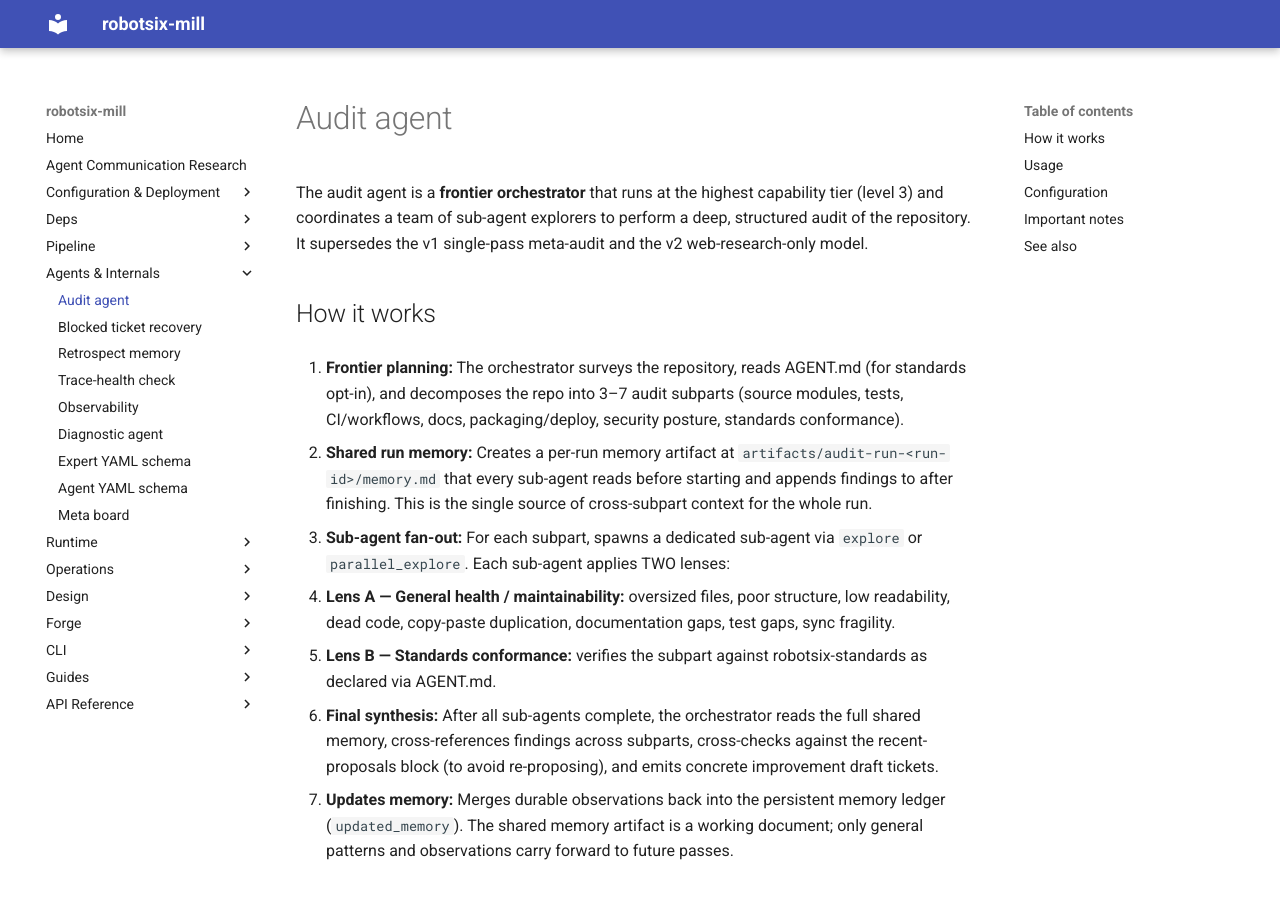
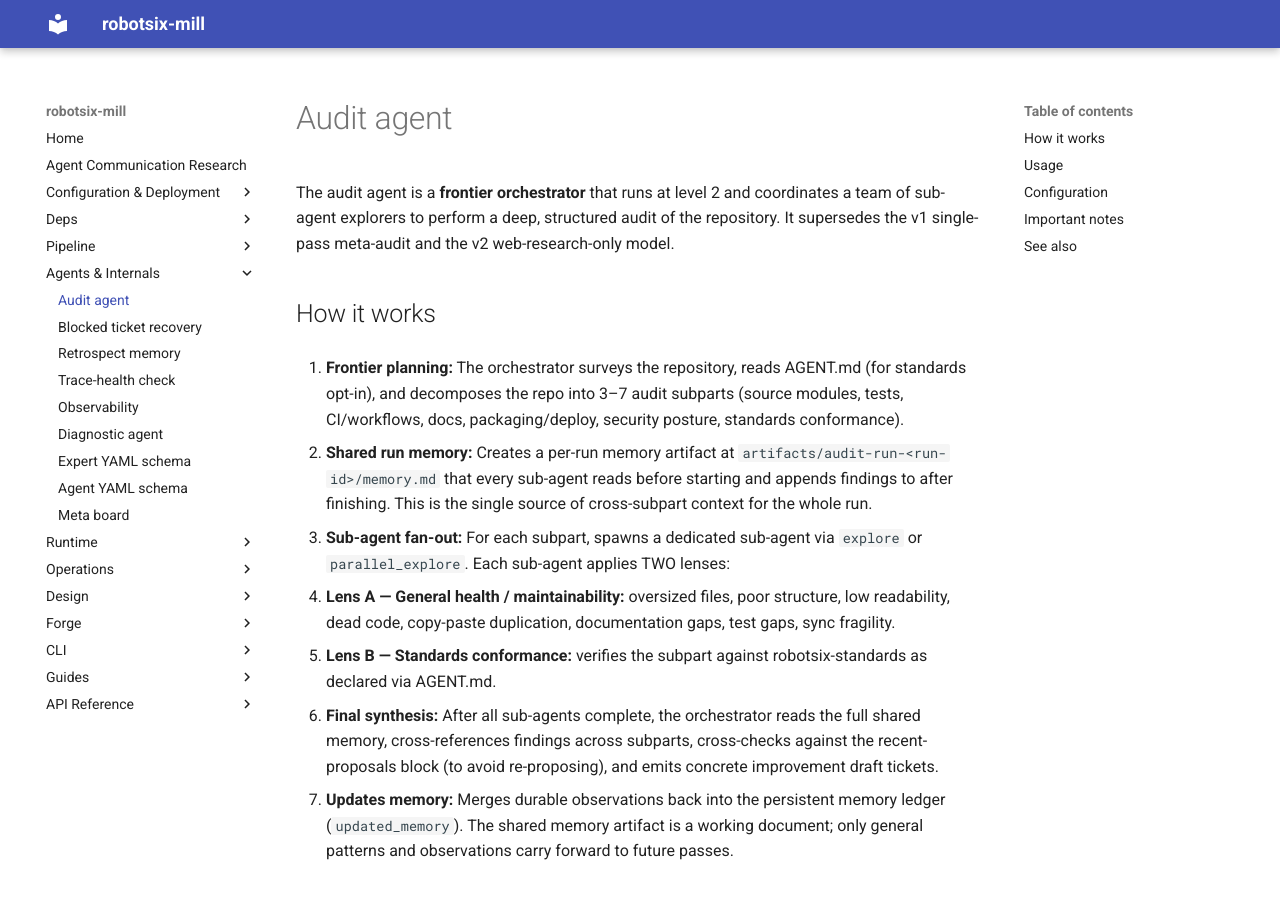
Before and after one commit to damien-robotsix/robotsix-mill, an MkDocs documentation site: the page built from docs/agents/audit-agent.md, in a window 1280 px wide and 900 px high. Built offline with MkDocs 1.6.1 and Material for MkDocs 9.7.7, drawn with Linux system fonts in a browser that asks for light colours; some of the changed text lies outside the part shown.

Commit message:
mill: Audit workflow v3: frontier orchestrator with sub-agent fan-out, shared run memory, standards conformance, cross-repo ticket routing (supersedes fc65) (20260712T144420Z-audit-workflow-v3-frontier-orchestrator-a7d7) [WIP]

```diff
--- a/docs/agents/audit-agent.md
+++ b/docs/agents/audit-agent.md
@@ -1,9 +1,9 @@
 # Audit agent
 
-The audit agent is a **frontier orchestrator** that runs at the highest
-capability tier (level 3) and coordinates a team of sub-agent explorers
-to perform a deep, structured audit of the repository. It supersedes
-the v1 single-pass meta-audit and the v2 web-research-only model.
+The audit agent is a **frontier orchestrator** that runs at level 2
+and coordinates a team of sub-agent explorers to perform a deep,
+structured audit of the repository. It supersedes the v1 single-pass
+meta-audit and the v2 web-research-only model.
 
 ## How it works
 
@@ -73,8 +73,8 @@ otherwise `<data_dir>/audit_memory.md`.
 
 ## Important notes
 
-- The audit orchestrator runs at level 3 (highest capability tier) and
-  spawns sub-agents at levels 1–3 depending on subpart complexity.
+- The audit orchestrator runs at level 2 and spawns sub-agents at
+  levels 1–2 depending on subpart complexity.
 - Sub-agent runs are each traceable in Langfuse (named spans/traces per
   subpart).
 - The orchestrator uses `write_file` to maintain the shared run memory
```
Also changed, not shown: CHANGELOG.md (+1 -1 lines).
